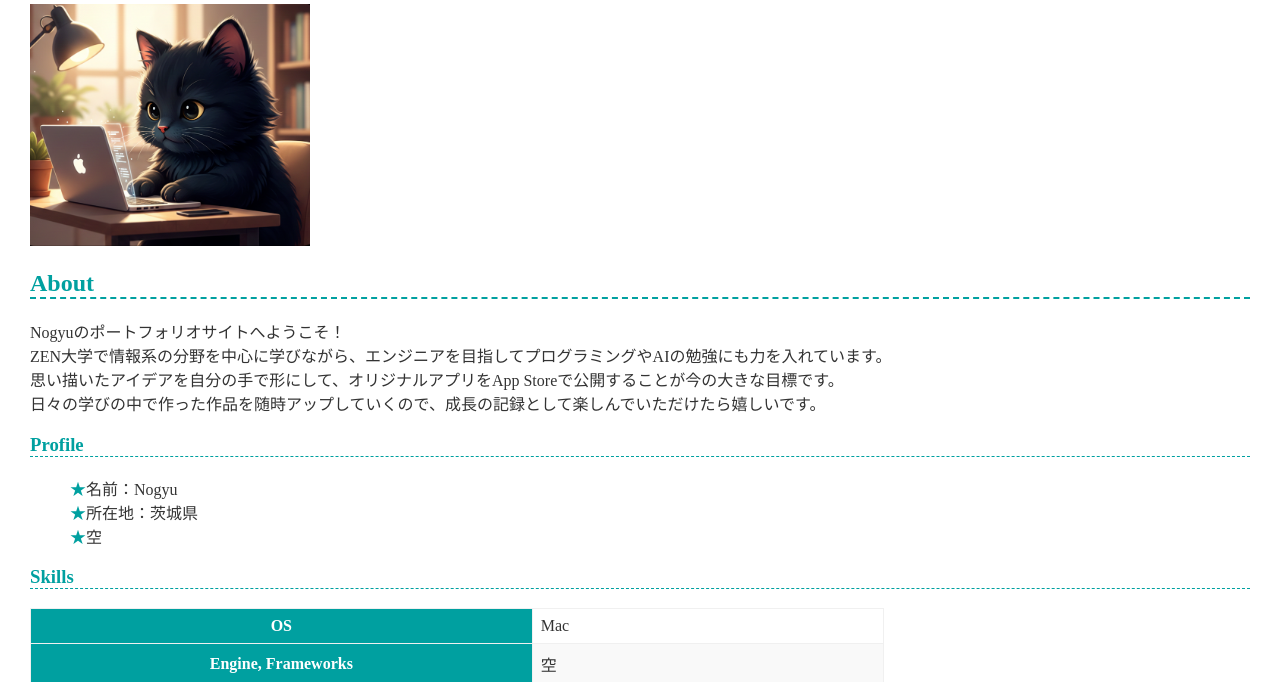
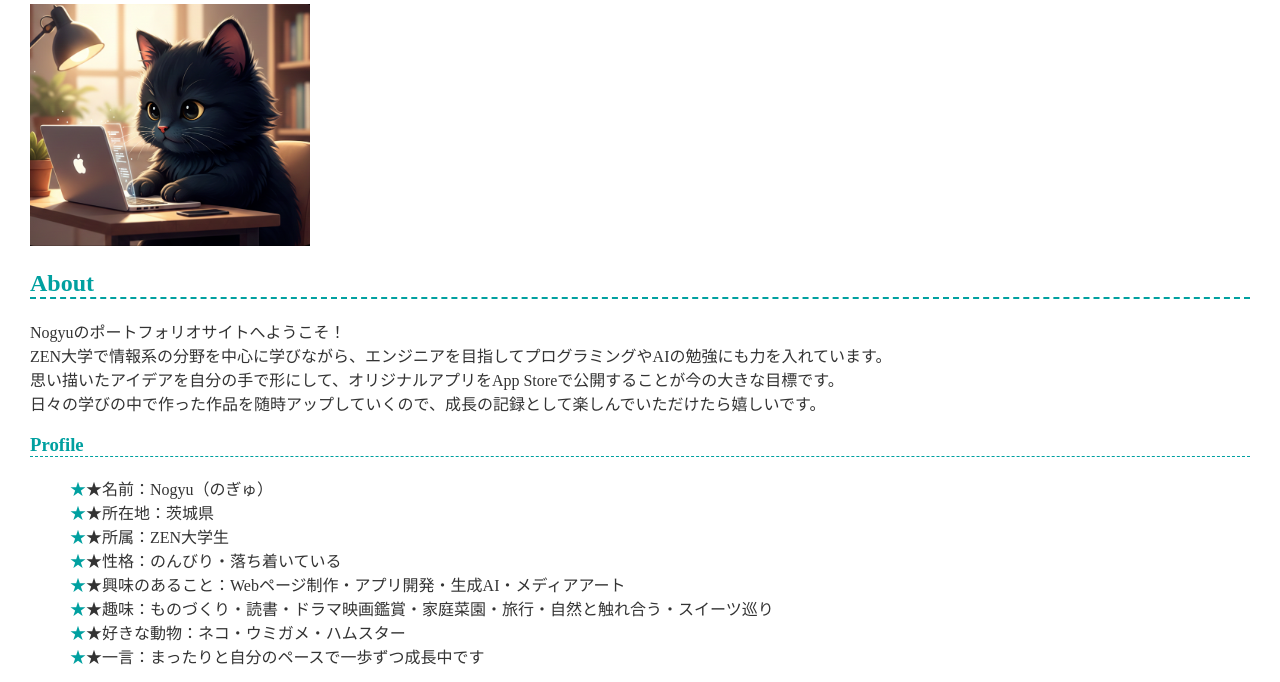
Before and after one commit to nogyu-dev/nogyu-dev.github.io, a plain HTML site: page index.html in a window 1280 px wide. Shown: the part 109-791 px from the top of the page. Drawn offline with Linux system fonts and the light colour scheme.

Commit message:
Enhance profile section with detailed attributes
Updated profile information with additional details and formatting.

```diff
--- a/index.html
+++ b/index.html
@@ -21,11 +21,15 @@
 
     <h3>Profile</h3>
     <ul>
-      <li>名前：Nogyu</li>
-      <li>所在地：茨城県</li>
-      <li>空</li>
+      <li>★名前：Nogyu（のぎゅ）</li>
+      <li>★所在地：茨城県 </li>
+      <li>★所属：ZEN大学生　</li>
+      <li>★性格：のんびり・落ち着いている</li>
+      <li>★興味のあること：Webページ制作・アプリ開発・生成AI・メディアアート</li>
+      <li>★趣味：ものづくり・読書・ドラマ映画鑑賞・家庭菜園・旅行・自然と触れ合う・スイーツ巡り</li>
+      <li>★好きな動物：ネコ・ウミガメ・ハムスター</li>
+      <li>★一言：まったりと自分のペースで一歩ずつ成長中です</li>
     </ul>
-
     <h3>Skills</h3>
     <table>
       <tr>
```
